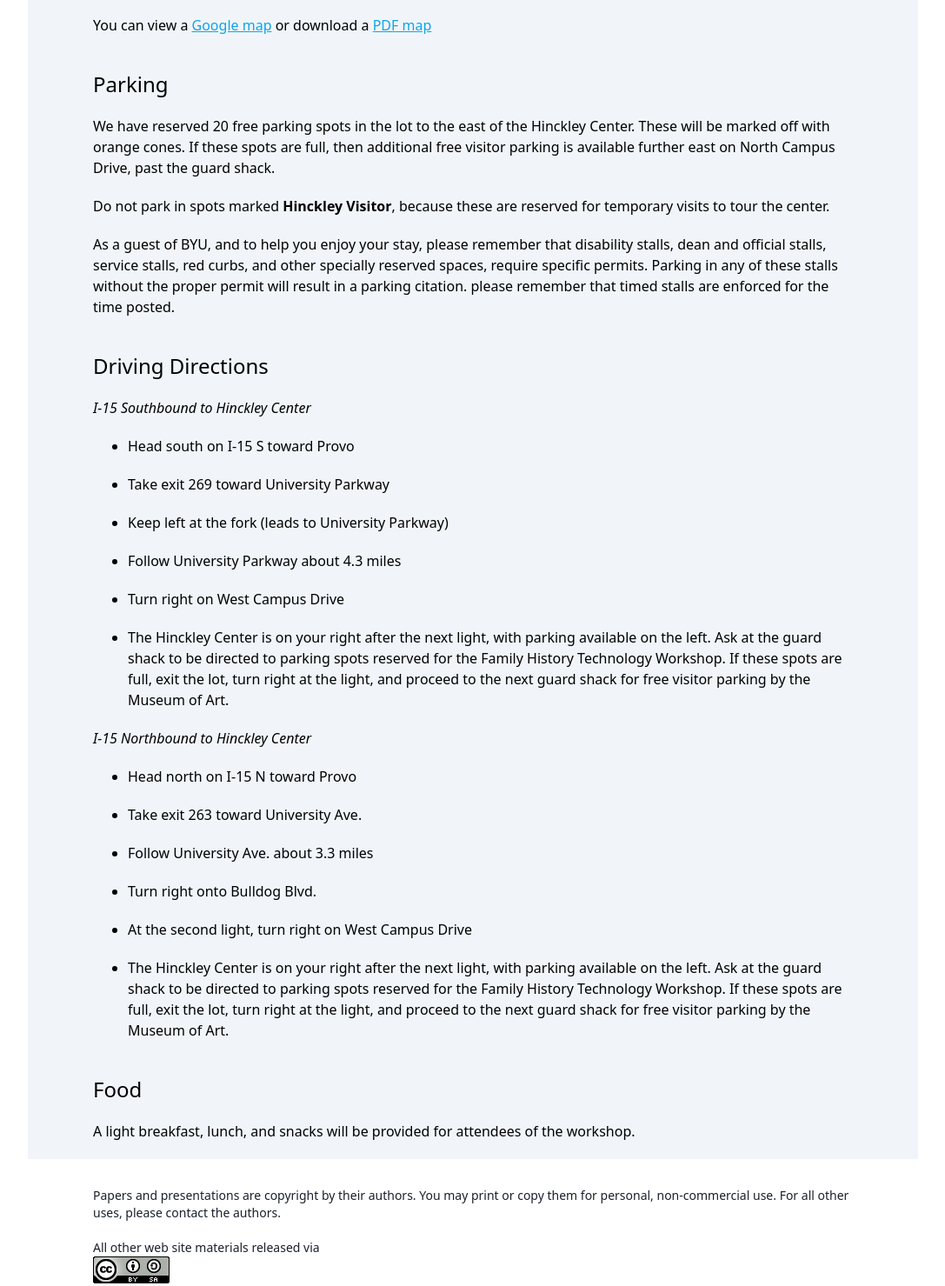
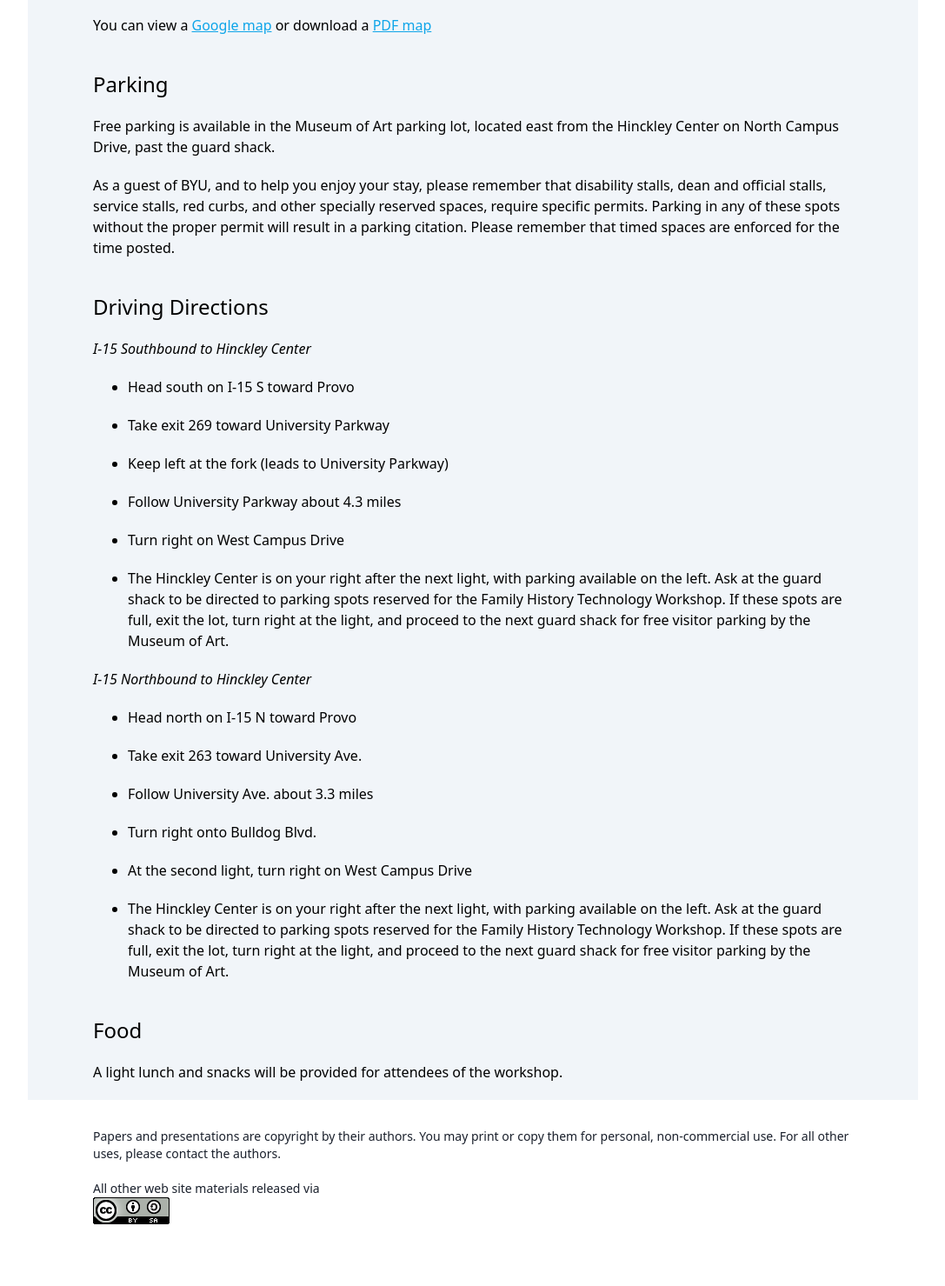
Before and after one commit to byu-fht/fhtw-website, an Astro site: page /local-information in a window 1280 px wide. Shown: the part 641-2120 px from the top of the page at 87% size, without its empty margins (96-1183 px from the left). Built offline with nearby package versions, Linux system fonts and the light colour scheme; Astro itself is replaced by a stand-in of ours.

Commit message:
small updates

```diff
--- a/src/layouts/WideLayout.astro
+++ b/src/layouts/WideLayout.astro
@@ -151,7 +151,7 @@
       rel="stylesheet"
     />
     <meta name="generator" content={Astro.generator} /><title>
-      Daniel Zappala
+      Family History Technology Workshop
     </title></head
   >
 
--- a/src/pages/local-information.mdx
+++ b/src/pages/local-information.mdx
@@ -21,19 +21,14 @@
 
 ## Parking
 
-We have reserved 20 free parking spots in the lot to the east of the Hinckley
-Center. These will be marked off with orange cones. If these spots are full,
-then additional free visitor parking is available further east on North Campus
-Drive, past the guard shack.
-
-Do not park in spots marked **Hinckley Visitor**, because these are reserved for
-temporary visits to tour the center.
+Free parking is available in the Museum of Art parking lot, located east from
+the Hinckley Center on North Campus Drive, past the guard shack.
 
 As a guest of BYU, and to help you enjoy your stay, please remember that
 disability stalls, dean and official stalls, service stalls, red curbs, and
 other specially reserved spaces, require specific permits. Parking in any of
-these stalls without the proper permit will result in a parking citation. please
-remember that timed stalls are enforced for the time posted.
+these spots without the proper permit will result in a parking citation. Please
+remember that timed spaces are enforced for the time posted.
 
 ## Driving Directions
 
@@ -75,5 +70,4 @@
 
 ## Food
 
-A light breakfast, lunch, and snacks will be provided for attendees of the
-workshop.
+A light lunch and snacks will be provided for attendees of the workshop.
```
